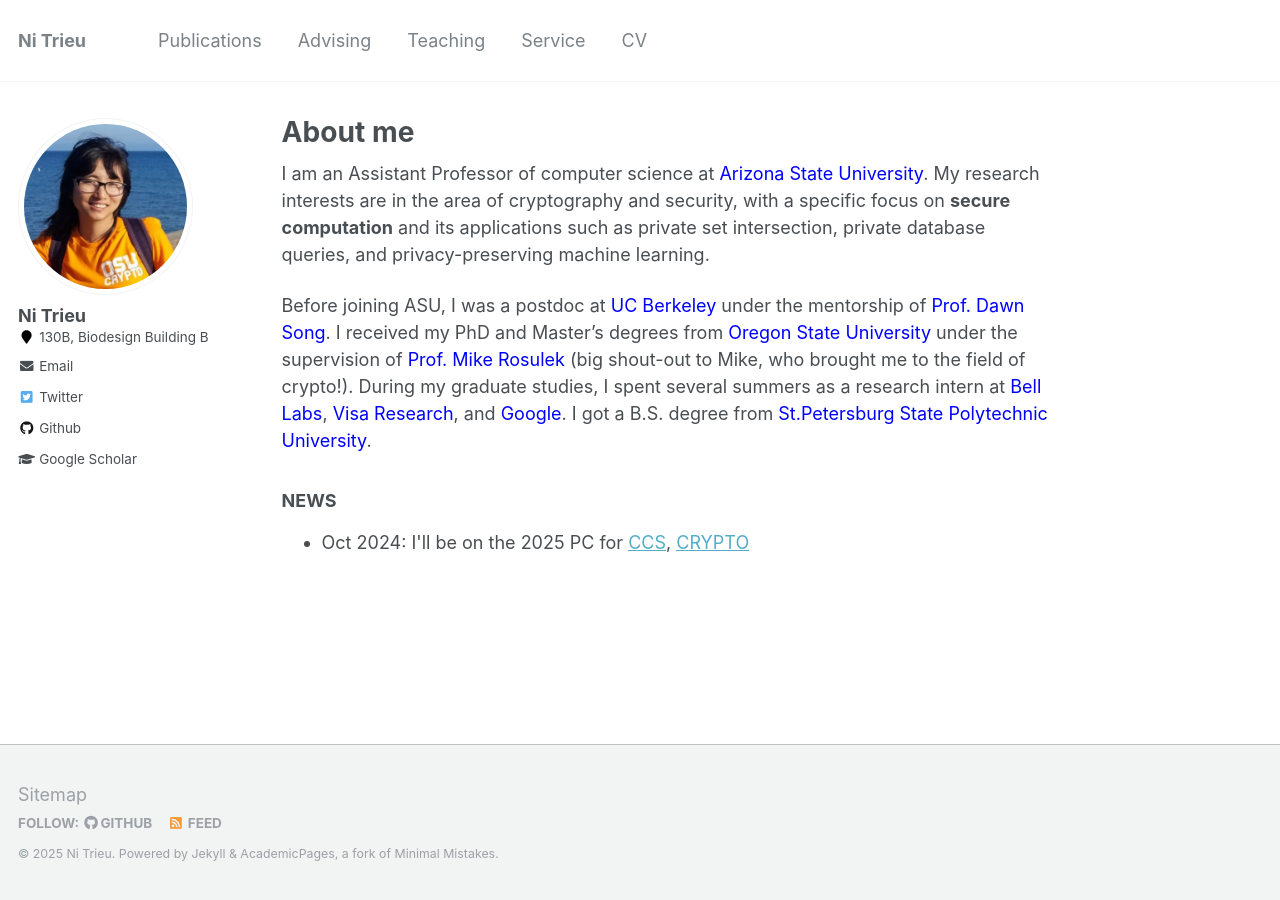
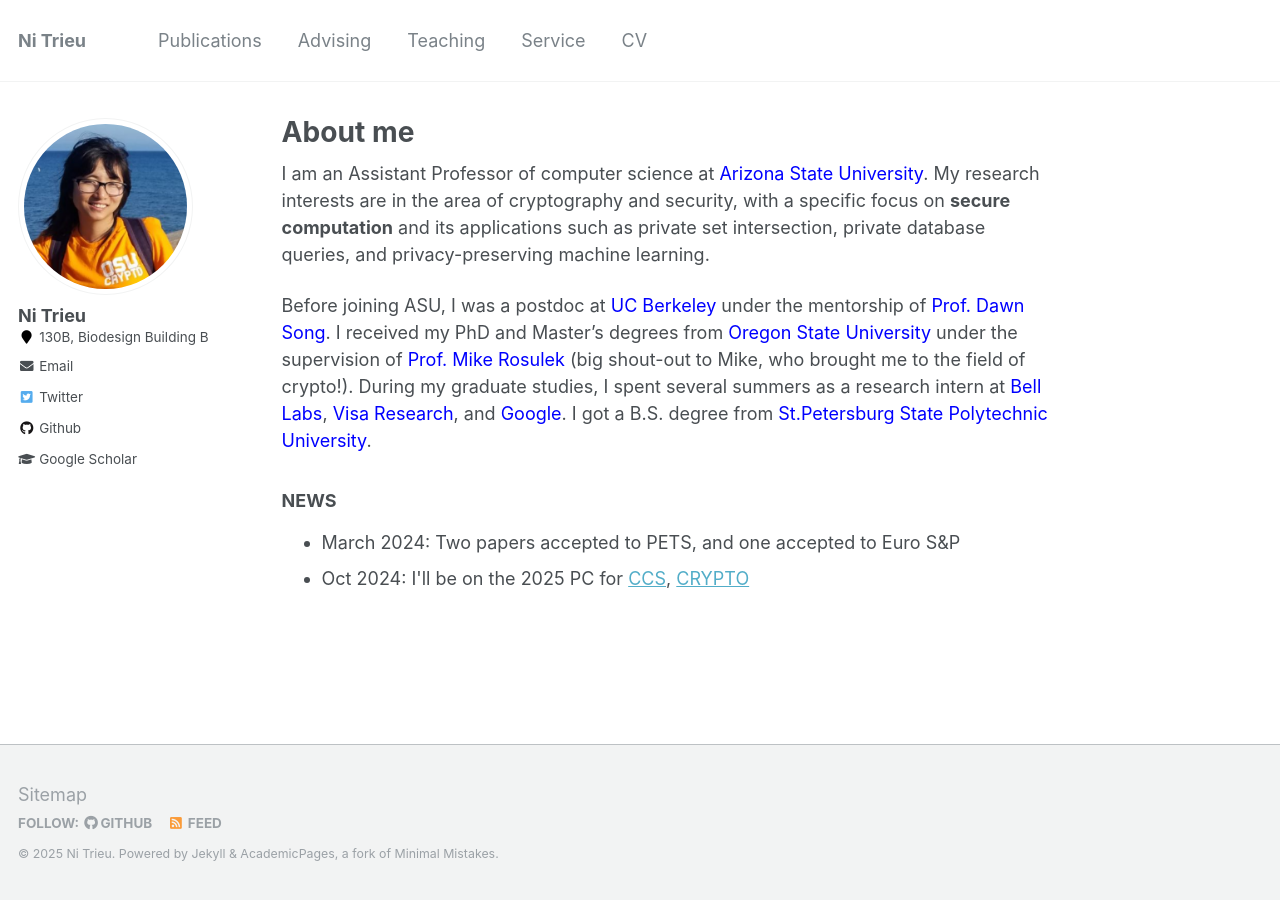
Before and after one commit to nitrieu/nitrieu.github.io, a Jekyll site: the page built from _pages/about.md, in a window 1280 px wide. Built offline with Jekyll 4.4.1, drawn with Linux system fonts in a browser that asks for light colours.

Commit message:
Update about.md

```diff
--- a/_pages/about.md
+++ b/_pages/about.md
@@ -17,6 +17,8 @@ Before  joining  ASU,  I was a postdoc at <a href="https://berkeley.edu/" style=
 
 <h3> NEWS </h3>
   <ul>
+      <li> March 2024: Two papers accepted to PETS, and one accepted to Euro S&P</li>
+
    <li> Oct 2024: I'll be on the 2025 PC for <a href="https://www.sigsac.org/ccs/CCS2025/call-for-papers.html" >
 CCS</a>, <a href="https://crypto.iacr.org/2025" >
 CRYPTO</a> </li>
```
